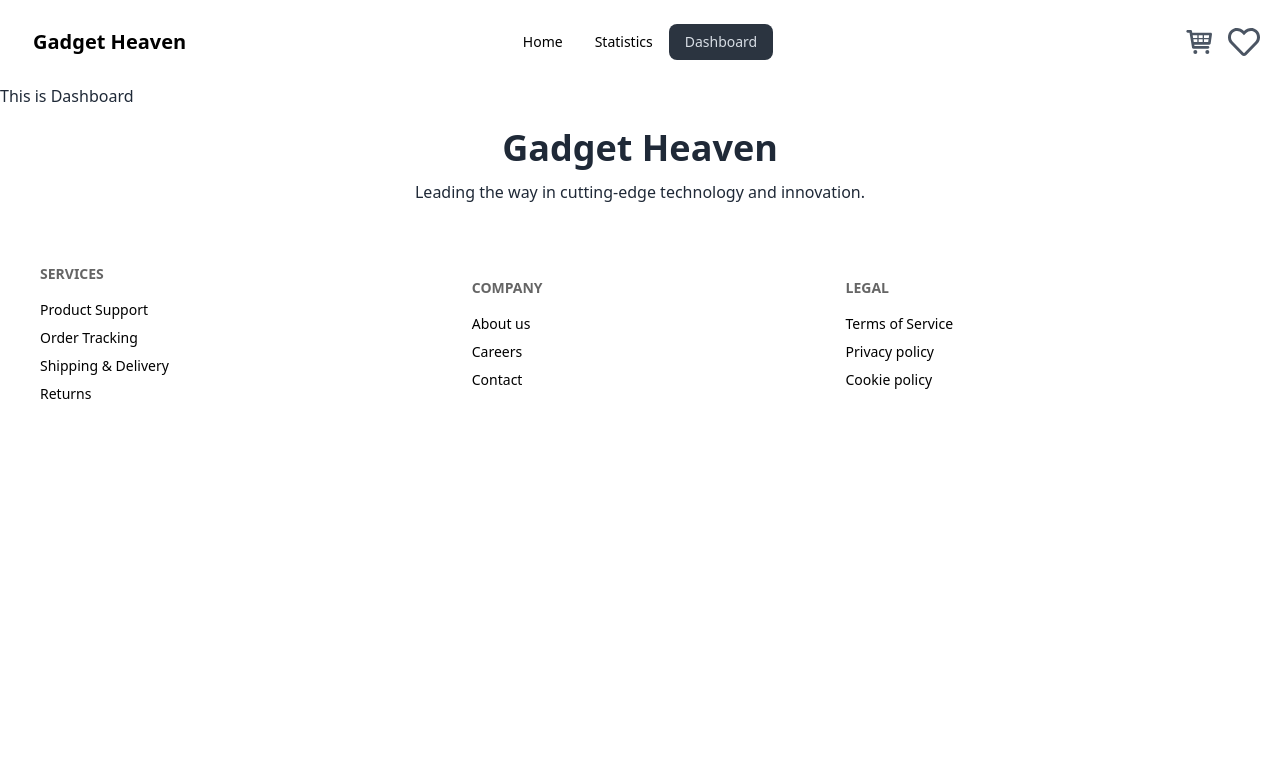
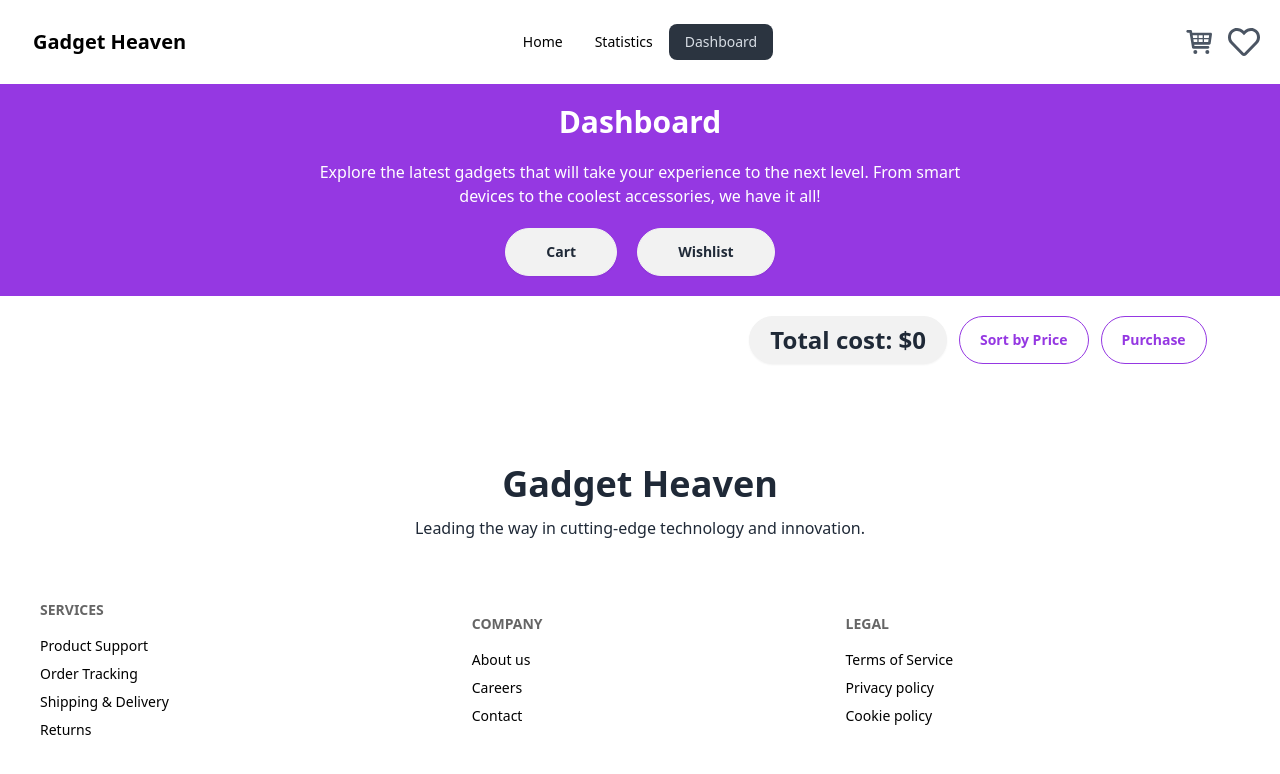
Before and after one commit to programming-hero-web-course-4/b10a8-gadget-heaven-UniqueCoder17, a React (Vite) app: page /dashboard in a window 1280 px wide. Shown: the top 774 px of the page. Built offline with nearby package versions, Linux system fonts and the light colour scheme.

Commit message:
added dashboard function

```diff
--- a/src/components/Dashboard/Dashboard.jsx
+++ b/src/components/Dashboard/Dashboard.jsx
@@ -1,9 +1,133 @@
-import React from 'react';
+import React, { useEffect, useState } from 'react';
+import { useLoaderData } from 'react-router-dom';
+import { getStoredCartList, getStoredWishList } from '../../utility/addToDb';
 
 const Dashboard = () => {
+    const [cartList, setCartList] = useState([]);
+    const [wishList, setWishList] = useState([]);
+    const [view, setView] = useState('cart');
+    const [totalCost, setTotalCost] = useState(0);
+    const allGadgets = useLoaderData();
+
+    useEffect(() => {
+        const updateCartList = () => {
+            const storedCartList = getStoredCartList();
+            const storedCartListInt = storedCartList.map(id => parseInt(id));
+            const cartGadgetList = allGadgets.filter(gadget => storedCartListInt.includes(gadget.product_id));
+            setCartList(cartGadgetList);
+        };
+
+        const updateWishList = () => {
+            const storedWishList = getStoredWishList();
+            const storedWishListInt = storedWishList.map(id => parseInt(id));
+            const wishGadgetList = allGadgets.filter(gadget => storedWishListInt.includes(gadget.product_id));
+            setWishList(wishGadgetList);
+        };
+
+        updateCartList();
+        updateWishList();
+    }, [allGadgets]);
+
+    useEffect(() => {
+        const list = view === 'cart' ? cartList : wishList;
+        setTotalCost(list.reduce((total, gadget) => total + gadget.price, 0));
+    }, [cartList, wishList, view]);
+
+    const handleDelete = (id) => {
+        if (view === 'cart') {
+            const updatedCartList = cartList.filter(gadget => gadget.product_id !== id);
+            setCartList(updatedCartList);
+            alert('Item removed from cart');
+        } else if (view === 'wishlist') {
+            const updatedWishList = wishList.filter(gadget => gadget.product_id !== id);
+            setWishList(updatedWishList);
+            alert('Item removed from wishlist');
+        }
+    };
+
+    const handleSortByPrice = () => {
+        const sortedList = [...(view === 'cart' ? cartList : wishList)].sort((a, b) => b.price - a.price);
+        view === 'cart' ? setCartList(sortedList) : setWishList(sortedList);
+    };
+
+    const handlePurchase = () => {
+        if (totalCost > 0) {
+            if (view === 'cart') {
+                setCartList([]);
+            } else if (view === 'wishlist') {
+                setWishList([]);
+            }
+            setTotalCost(0);
+            document.getElementById('my_modal_1').showModal();
+        } else {
+            alert('Please add items to purchase.');
+        }
+    };
+
     return (
         <div>
-            <h2> This is Dashboard</h2>
+            <div className='text-white bg-[#9538E2] pb-5 space-y-5'>
+                <h1 className="text-2xl md:text-3xl font-bold text-center pt-5">Dashboard</h1>
+                <p className='w-[400px] lg:w-[650px] text-center mx-auto'>Explore the latest gadgets that will take your experience to the next level. From smart devices to the coolest accessories, we have it all!</p>
+                <div className='text-center'>
+                    <button className='btn px-10 mr-5 py-1 rounded-3xl' onClick={() => setView('cart')}>Cart</button>
+                    <button className='btn px-10 py-1 rounded-3xl' onClick={() => setView('wishlist')}>Wishlist</button>
+                </div>
+            </div>
+
+            <div className='w-11/12 mx-auto'>
+                <div className="flex justify-end mt-5 px-5 items-center space-x-3">
+                    <h1 className="text-2xl font-bold mr-[750px]">{view === 'cart' ? 'Cart' : 'Wishlist'}</h1>
+
+                    <button className="btn text-2xl font-bold rounded-full px-5">
+                        Total cost: ${totalCost}
+                    </button>
+
+                    <button onClick={handleSortByPrice} className="btn btn-outline text-[#9538E2] rounded-full px-5">
+                        Sort by Price
+                    </button>
+
+                    <button onClick={handlePurchase} className="btn btn-outline text-[#9538E2] rounded-full px-5">
+                        Purchase
+                    </button>
+                </div>
+
+                <div className="flex flex-col items-center p-5 space-y-4 mt-10">
+                    {(view === 'cart' ? cartList : wishList).map(gadget => (
+                        <div key={gadget.product_id} className="w-full max-w-3xl border p-4 rounded-lg shadow-md flex items-center justify-between">
+                            {/* Product Details */}
+                            <div className="flex items-center space-x-4 flex-grow">
+                                <img src={gadget.product_image} alt={gadget.product_title} className="w-20 h-20 rounded-lg object-cover" />
+                                <div className="flex-grow">
+                                    <h2 className="text-lg font-semibold">{gadget.product_title}</h2>
+                                    <p className="text-sm text-gray-600">{gadget.description}</p>
+                                    <p className="text-lg font-bold text-[#9538E2] mt-2">Price: ${gadget.price}</p>
+                                </div>
+                            </div>
+
+                            <button
+                                onClick={() => handleDelete(gadget.product_id)}
+                                className="btn btn-error px-4 py-1 text-white rounded-full"
+                            >
+                                Delete
+                            </button>
+                        </div>
+                    ))}
+                </div>
+            </div>
+
+            {/* Purchase Modal */}
+            <dialog id="my_modal_1" className="modal">
+                <div className="modal-box">
+                    <h3 className="font-bold text-xl text-center">Thank You!</h3>
+                    <p className="py-4 text-center">Your purchase was successful!</p>
+                    <div className="modal-action">
+                        <form method="dialog">
+                            <button className="btn bg-[#9538E2]">Close</button>
+                        </form>
+                    </div>
+                </div>
+            </dialog>
         </div>
     );
 };
--- a/src/components/GadgetDetail/GadgetDetail.jsx
+++ b/src/components/GadgetDetail/GadgetDetail.jsx
@@ -2,25 +2,29 @@ import React from 'react';
 import { useLoaderData, useParams } from 'react-router-dom';
 import { TiShoppingCart } from "react-icons/ti";
 import { FaRegHeart } from "react-icons/fa";
-
+import { addTOStoredCartList, addTOStoredWishList } from '../../utility/addToDb';
 
 const GadgetDetail = () => {
-
     const { product_id } = useParams();
     const id = parseInt(product_id);
-
     const data = useLoaderData();
 
     const gadget = data.find(gadget => gadget.product_id === id);
+    const { product_image, product_title, price, description, Specification, rating } = gadget;
 
-    const { product_id: currentProduct_id, product_image, product_title, price, description, Specification, rating } = gadget;
+    const handleCart = (id) => {
+        addTOStoredCartList(id);
+        alert('Added to Cart');
+    }
 
-
-    console.log(gadget, id)
+    const handleWish = (id) => {
+        addTOStoredWishList(id);
+        alert('Added to Wishlist');
+    }
 
     return (
         <div>
-            <section className="mx-auto h-[450px] lg:h-[400px]  bg-[#9538E2] mb-[550px] lg:mb-[300px]">
+            <section className="mx-auto h-[450px] lg:h-[400px] bg-[#9538E2] mb-[550px] lg:mb-[300px]">
                 <div className="w-[300px] lg:w-[650px] mx-auto text-center">
                     <h1 className="text-white text-2xl md:text-4xl font-bold mb-4 pt-5">Product Details</h1>
                     <p className="text-white mb-6">Explore the latest gadgets that will take your experience to the next level. From smart devices to the coolest accessories, we have it all!</p>
@@ -55,17 +59,14 @@ const GadgetDetail = () => {
                                 </div>
                             </div>
                             <div className='flex'>
-                                <button className='flex mr-4 text-white bg-[#9538E2] py-1 px-2 rounded-2xl font-bold'>Add To Card <TiShoppingCart className="w-8 h-6 text-white" /></button>
-                                <button><FaRegHeart className="w-6 h-6 text-gray-600 ml-1" /></button>
+                                <button onClick={() => handleCart(product_id)} className='flex mr-4 text-white bg-[#9538E2] py-1 px-2 rounded-2xl font-bold'>Add To Cart <TiShoppingCart className="w-8 h-6 text-white" /></button>
+                                <button onClick={() => handleWish(product_id)}><FaRegHeart className="w-6 h-6 text-gray-600 ml-1" /></button>
                             </div>
                         </div>
                     </div>
                 </div>
             </section>
         </div>
-
-
-
     );
 };
 
--- a/src/main.jsx
+++ b/src/main.jsx
@@ -34,6 +34,7 @@ const router = createBrowserRouter([
       {
         path: 'dashboard',
         element: <Dashboard></Dashboard>,
+        loader: () => fetch('/gadgetsData.json')
       }
     ]
   },
--- /dev/null
+++ b/src/utility/addToDb.js
@@ -0,0 +1,39 @@
+const getStoredCartList = () => {
+    const storedListStr = localStorage.getItem('cart-list');
+    if (storedListStr) {
+        return JSON.parse(storedListStr);
+    }
+    return [];
+}
+
+const addTOStoredCartList = (id) => {
+    const storedList = getStoredCartList();
+    if (!storedList.includes(id)) {
+        storedList.push(id);
+        const storedListStr = JSON.stringify(storedList);
+        localStorage.setItem('cart-list', storedListStr);
+    } else {
+        alert('Item is already in the cart');
+    }
+}
+
+const getStoredWishList = () => {
+    const storedListStr = localStorage.getItem('wish-list');
+    if (storedListStr) {
+        return JSON.parse(storedListStr);
+    }
+    return [];
+}
+
+const addTOStoredWishList = (id) => {
+    const storedList = getStoredWishList();
+    if (!storedList.includes(id)) {
+        storedList.push(id);
+        const storedListStr = JSON.stringify(storedList);
+        localStorage.setItem('wish-list', storedListStr);
+    } else {
+        alert('Item is already in the wishlist');
+    }
+}
+
+export { addTOStoredCartList, addTOStoredWishList, getStoredCartList, getStoredWishList }
```
